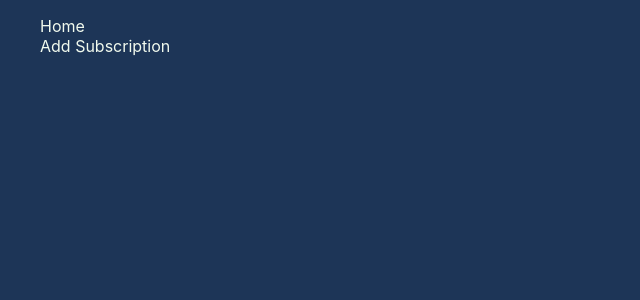
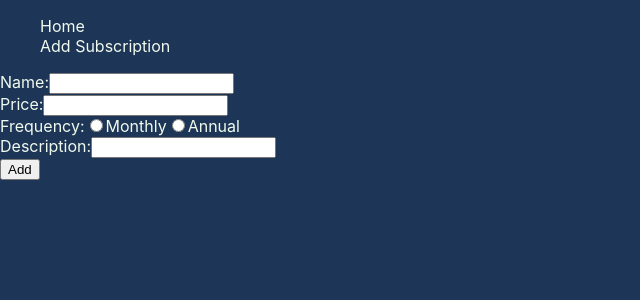
Before and after one commit to sbaron24/subscriptions-tracker, a React (Create React App) app: page /subscription/1/edit in a window 1280 px wide. Shown: the top 300 px of the page, without its empty margins (0-640 px from the left). Built offline with nearby package versions, Linux system fonts and the light colour scheme; no server answers.

Commit message:
Edit a subscription

```diff
--- a/src/App.js
+++ b/src/App.js
@@ -8,6 +8,7 @@ import {
 import Subscriptions from "./components/Subscriptions";
 import New from "./components/New"
 import Subscription from "./components/Subscription"
+import Edit from "./components/Edit"
 import { QueryClient, QueryClientProvider } from "react-query";
 
 const queryClient = new QueryClient()
@@ -29,7 +30,8 @@ export default function App() {
         <QueryClientProvider client={queryClient}>
           <Switch>
             <Route path="/new" children={<New />} />
-            <Route path="/subscription/:id" children={<Subscription />} />
+            <Route exact path="/subscription/:id" children={<Subscription />} />
+            <Route path="/subscription/:id/edit" children={<Edit />} />
             <Route path="/" children={<Subscriptions />} />
           </Switch>
         </QueryClientProvider>
--- /dev/null
+++ b/src/components/Edit.js
@@ -0,0 +1,106 @@
+import React, { useEffect, useState } from 'react';
+import { useMutation, useQuery } from "react-query";
+import { useParams } from 'react-router-dom';
+import axios from 'axios';
+
+export default function Edit() {
+  const [name, setName] = useState('')
+  const [price, setPrice] = useState('')
+  const [frequency, setFrequency] = useState('')
+  const [description, setDescription] = useState('')
+
+  useEffect(() => {
+    if (frequency) {
+      document.getElementById(`${frequency}`).checked = true
+    }
+  })
+
+  const { id } = useParams();
+
+  const setStateHandler = (data) => {
+    setName(data.name)
+    setPrice(data.price)
+    setFrequency(data.frequency)
+    setDescription(data.description)
+  }
+
+  const submitHandler = (e) => {
+    e.preventDefault()
+    mutation.mutate({ name, price, frequency, description })
+  }
+
+  const mutation = useMutation(newSubscription => {
+    return axios.put(`http://localhost:3001/api/subscriptions/${id}?action=edit`, newSubscription)
+  })
+
+  const fetchSubscription = async () => {
+    const res = await axios.get(`http://localhost:3001/api/subscriptions/${id}`);
+    return res.data
+  }
+
+  useQuery(`getSubscription`, fetchSubscription, {onSuccess: (data) => {setStateHandler(data)}});
+
+  return (
+    <div>
+      <form onSubmit={(e) => submitHandler(e)}>
+        <div>
+          <label>
+            Name:
+            <input
+              type="text"
+              name="name"
+              value={name}
+              onChange={e => setName(e.target.value)}
+            />
+          </label>
+        </div>
+
+        <div>
+          <label>
+            Price:
+            <input
+              type="text"
+              name="price"
+              value={price}
+              onChange={e => setPrice(e.target.value)}
+            />
+          </label>
+        </div>
+
+        <div>
+          Frequency:
+          <input
+            type="radio"
+            name="frequency"
+            value="monthly"
+            id="monthly"
+            onChange={e => setFrequency(e.target.value)}
+          />
+          <label>Monthly</label>
+
+          <input
+            type="radio"
+            name="frequency"
+            value="annual"
+            id="annual"
+            onChange={e => setFrequency(e.target.value)}
+          />
+          <label>Annual</label>
+        </div>
+
+        <div>
+          <label>
+            Description:
+            <input
+              type="text"
+              name="description"
+              value={description}
+              onChange={e => setDescription(e.target.value)}
+            />
+          </label>
+        </div>
+        <button type="submit">Add</button> {mutation.isSuccess ? <div>Subscription saved!</div> : null}
+      </form>
+    </div>
+  )
+}
--- a/src/components/SubscriptionCard.js
+++ b/src/components/SubscriptionCard.js
@@ -13,6 +13,9 @@ export default function SubscriptionCard(props) {
         <p>{props.frequency}</p>
         <p>{props.description}</p>
         <br/>
+        <Link to={`/subscription/${props.id}/edit`}>
+          <p>Edit</p>
+        </Link>
       </div>
     </>
   )
--- a/src/components/Subscriptions.js
+++ b/src/components/Subscriptions.js
@@ -10,7 +10,6 @@ const fetchSubscriptions = async () => {
 
 export default function Subscriptions() {
   const { data, status } = useQuery('subscriptions', fetchSubscriptions);
-  console.log(data)
 
   return (
     <div>
```
Also changed, not shown: server.js (+21 -0 lines).
